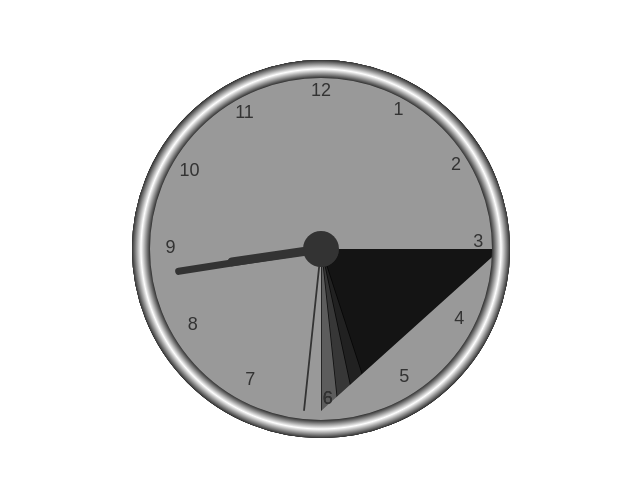
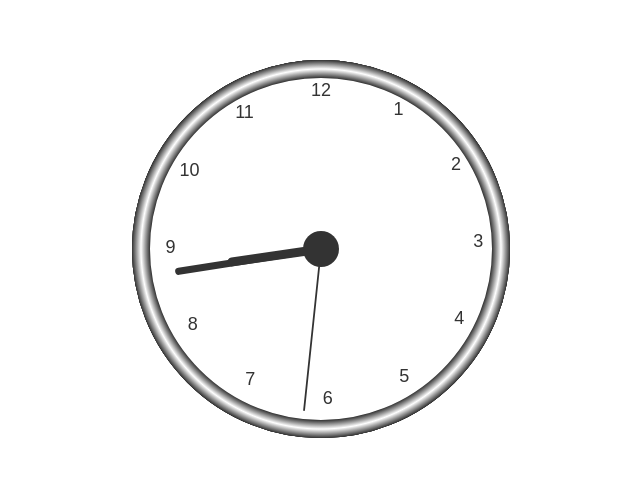
Before and after one commit to Khyatichhajed/clock, a plain HTML site: page index.html in a window 1280 px wide. Shown: the part 159-636 px from the top of the page, without its empty margins (319-959 px from the left). Drawn offline with Linux system fonts and the light colour scheme.

Commit message:
Update index.html

```diff
--- a/index.html
+++ b/index.html
@@ -33,7 +33,7 @@
 
             ctx.beginPath();
             ctx.arc(0, 0, radius, 0, 2 * Math.PI);
-            ctx.fillStyle ='hsla(0, 0%, 0%, 0.4)';
+            ctx.fillStyle ='white';
             ctx.fill();
 
             grad = ctx.createRadialGradient(0, 0, radius * 0.95, 0, 0, radius * 1.05);
```
